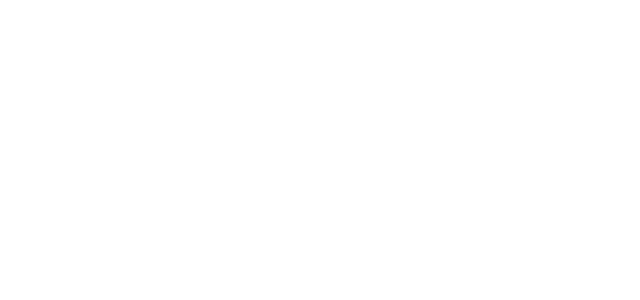
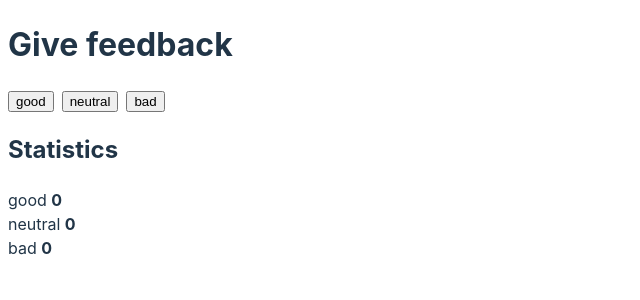
Before and after one commit to zelinka-marek/fullstack-unicafe, a React (Vite) app: page / in a window 1280 px wide. Shown: the top 300 px of the page, without its empty margins (0-640 px from the left). Built offline with nearby package versions, Linux system fonts and the light colour scheme.

Commit message:
solve ex1

```diff
--- a/src/App.jsx
+++ b/src/App.jsx
@@ -1,3 +1,39 @@
+import { useState } from "react";
+
 export function App() {
-  return <div />;
+  const [feedback, setFeedback] = useState({ good: 0, neutral: 0, bad: 0 });
+
+  const addFeedback = (type) => {
+    setFeedback((feedback) => ({
+      ...feedback,
+      [type]: feedback[type] + 1,
+    }));
+  };
+
+  return (
+    <>
+      <h1>Give feedback</h1>
+      <div style={{ display: "flex", gap: 8 }}>
+        <button type="button" onClick={() => addFeedback("good")}>
+          good
+        </button>
+        <button type="button" onClick={() => addFeedback("neutral")}>
+          neutral
+        </button>
+        <button type="button" onClick={() => addFeedback("bad")}>
+          bad
+        </button>
+      </div>
+      <h2>Statistics</h2>
+      <div>
+        good <strong>{feedback.good}</strong>
+      </div>
+      <div>
+        neutral <strong>{feedback.neutral}</strong>
+      </div>
+      <div>
+        bad <strong>{feedback.bad}</strong>
+      </div>
+    </>
+  );
 }
```
